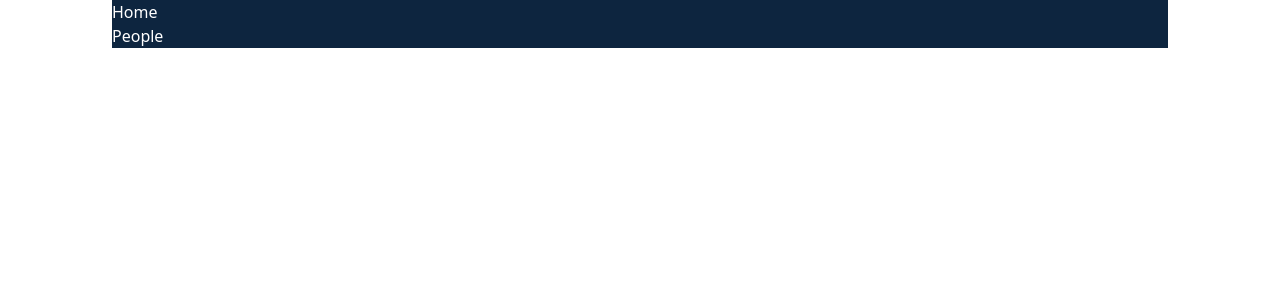
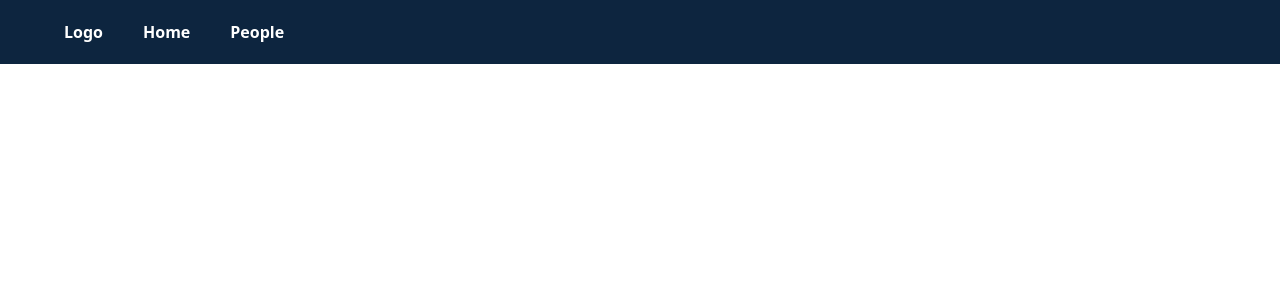
Before and after one commit to zeeshansafdar48/starz-off, a React (Vite) app: page / in a window 1280 px wide. Shown: the top 300 px of the page. Built offline with nearby package versions, Linux system fonts and the light colour scheme.

Commit message:
make header

```diff
--- a/src/components/Header.jsx
+++ b/src/components/Header.jsx
@@ -4,8 +4,11 @@ import { paths } from "../pages/routes";
 
 function Header() {
   return (
-    <div className="bg-primary-500 text-white">
-      <ul>
+    <div className="bg-primary-500 text-white px-16 py-5 h-16 font-semibold">
+      <ul className="flex gap-10">
+        <li>
+          <Link to={paths.root}>Logo</Link>
+        </li>
         <li>
           <Link to={paths.home}>Home</Link>
         </li>
--- a/src/pages/Layout.jsx
+++ b/src/pages/Layout.jsx
@@ -3,10 +3,12 @@ import Header from "../components/Header";
 
 function Layout() {
   return (
-    <div className="my-0 mx-28">
+    <>
       <Header />
-      <Outlet />
-    </div>
+      <div className="px-16">
+        <Outlet />
+      </div>
+    </>
   );
 }
 
```
